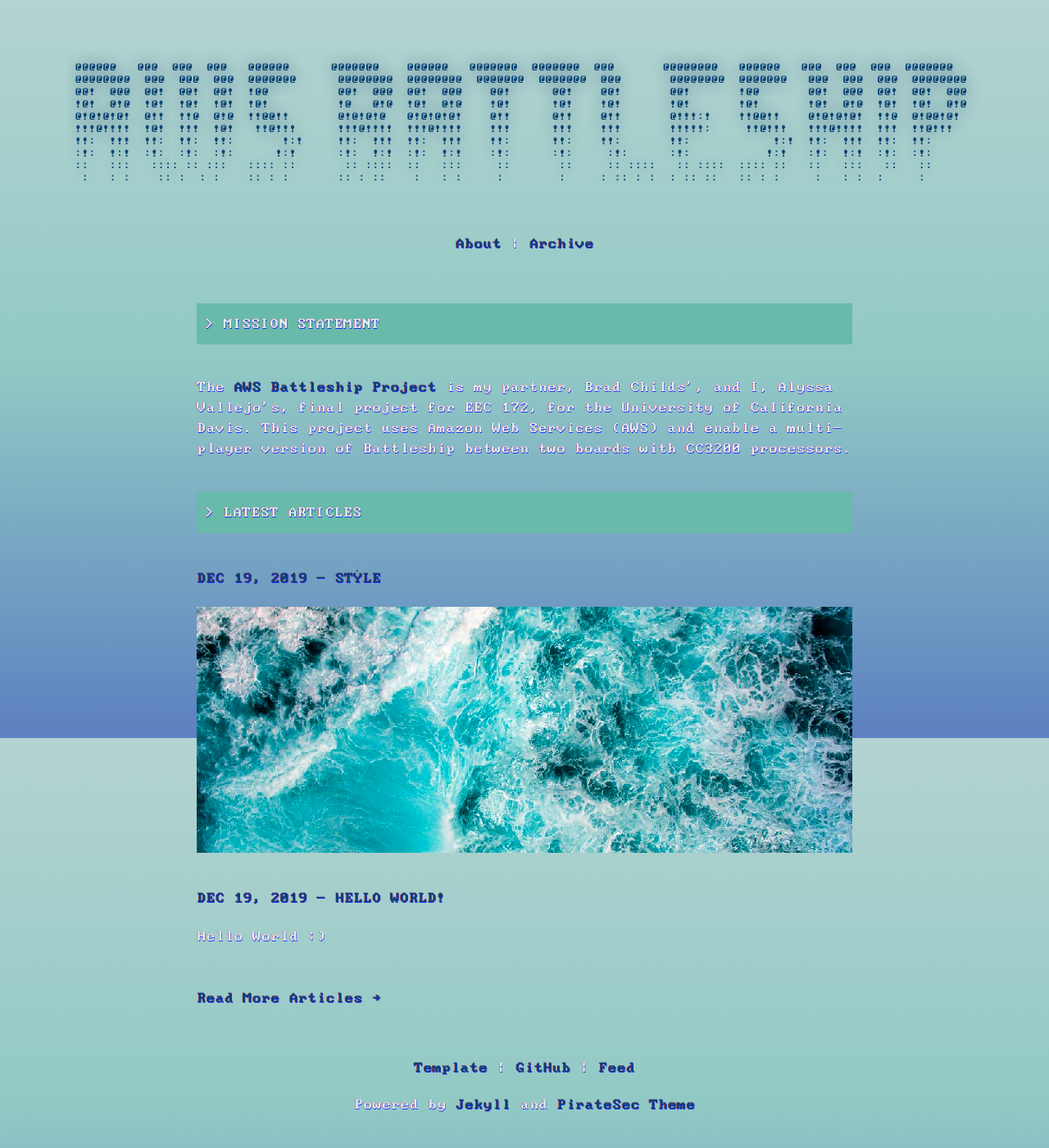
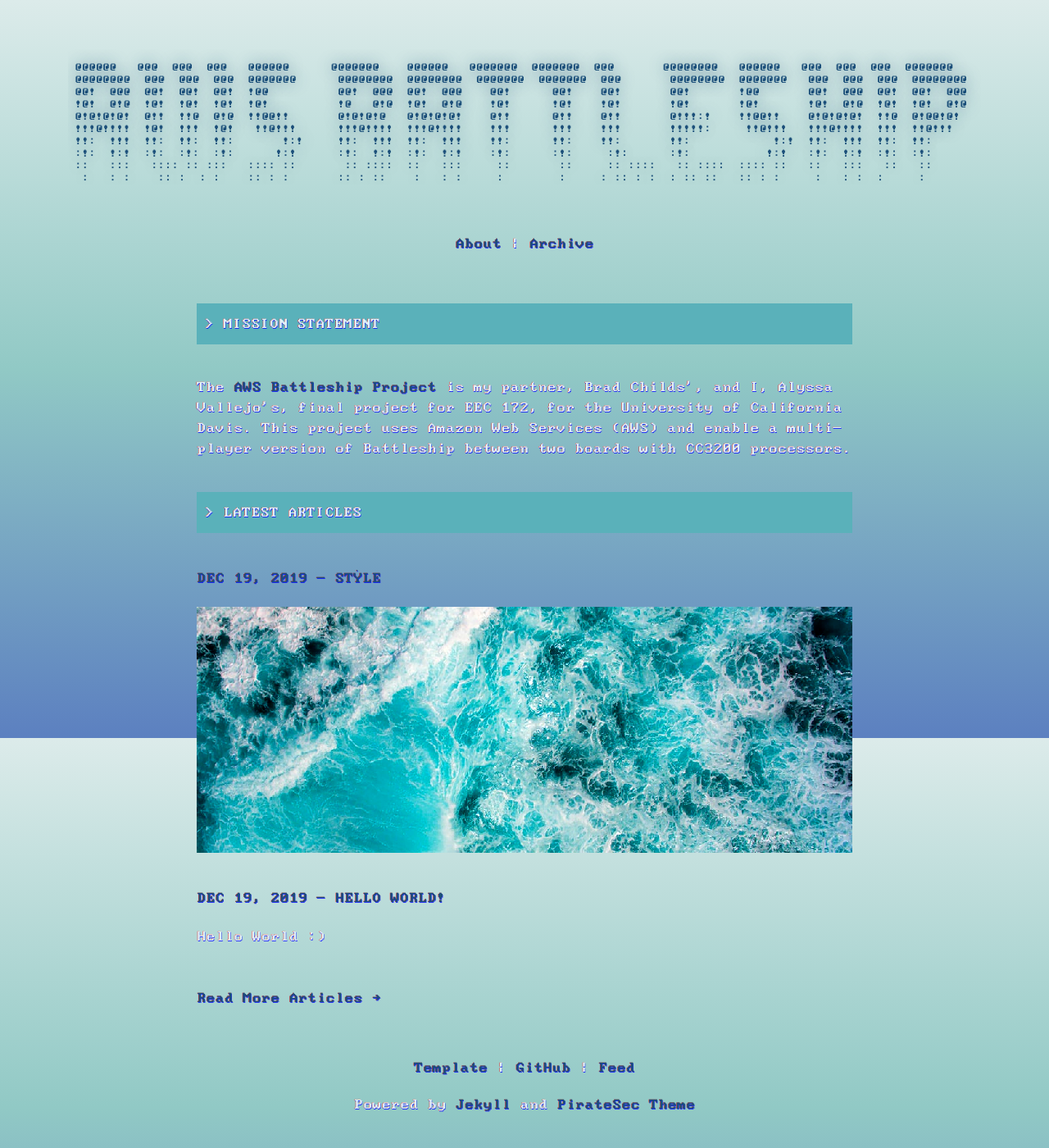
Before and after one commit to AV-CompSci-Mage/aws-battleship, a Jekyll site: the page built from index.html, in a window 1280 px wide. Shown: the whole page at 82% size. Built offline with Jekyll 4.4.1, drawn with Linux system fonts in a browser that asks for light colours.

Commit message:
determined to get this gradient to work

```diff
--- a/_sass/main.scss
+++ b/_sass/main.scss
@@ -4,11 +4,11 @@
 
 :root {
   --background-color: rgb(145, 201, 197);
-  --foreground-color: rgb(104, 186, 170);
-  --foreground-color-transparent: rgba(104, 186, 170);
+  --foreground-color: rgb(90, 177, 186);
+  --foreground-color-transparent: rgba(104, 186, 169, 0.646);
   --text-color: rgb(222,243,246);
-  --link-color: rgb(6, 66, 115);
-  --link-color-transparent: rgba(6, 66, 115, 0.475);
+  --link-color: rgb(27, 79, 122);
+  --link-color-transparent: rgba(27, 79, 122, 0.475);
   --success-color: rgb(29,162,216);
   --info-color: rgb(233, 227, 142);
   --warn-color: rgb(238, 176, 62);
@@ -144,9 +144,9 @@ body {
     0.50px 0.50px 0.01rem var(--blue-shift),
     -0.50px -0.50px 0.01rem var(--red-shift);
   background: var(--background-color);
-  background-image: linear-gradient( rgb(180, 211, 209), rgb(145, 201, 197), rgb(92, 128, 192)), ;
-  background-size: 400%;
-  overscroll-behavior: none;
+  background-image: linear-gradient(rgb(220, 235, 234), rgb(145, 201, 197), rgb(92, 128, 192));
+  background-size: 12;
+  overscroll-behavior: auto;
 }
 
 /* preloader */
```
